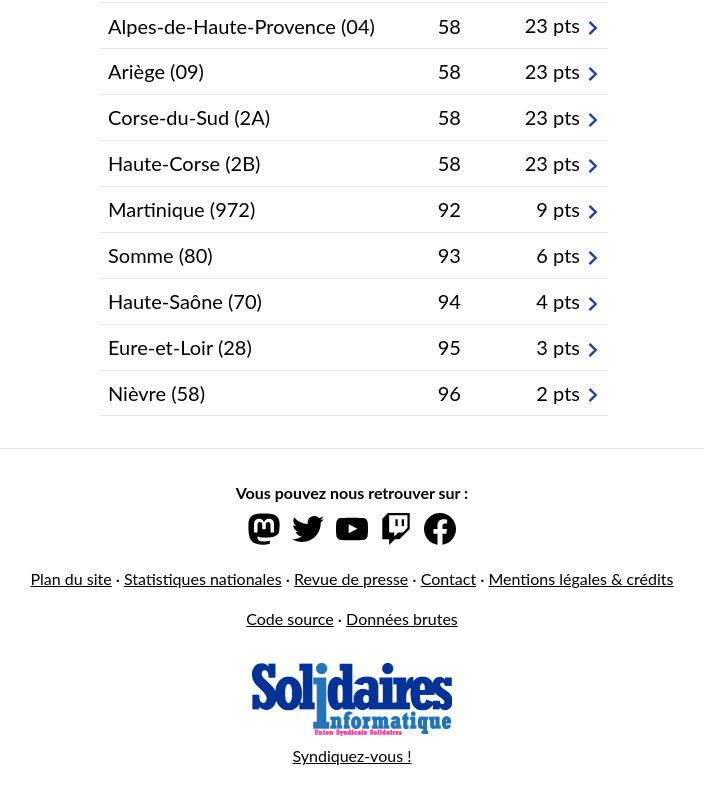
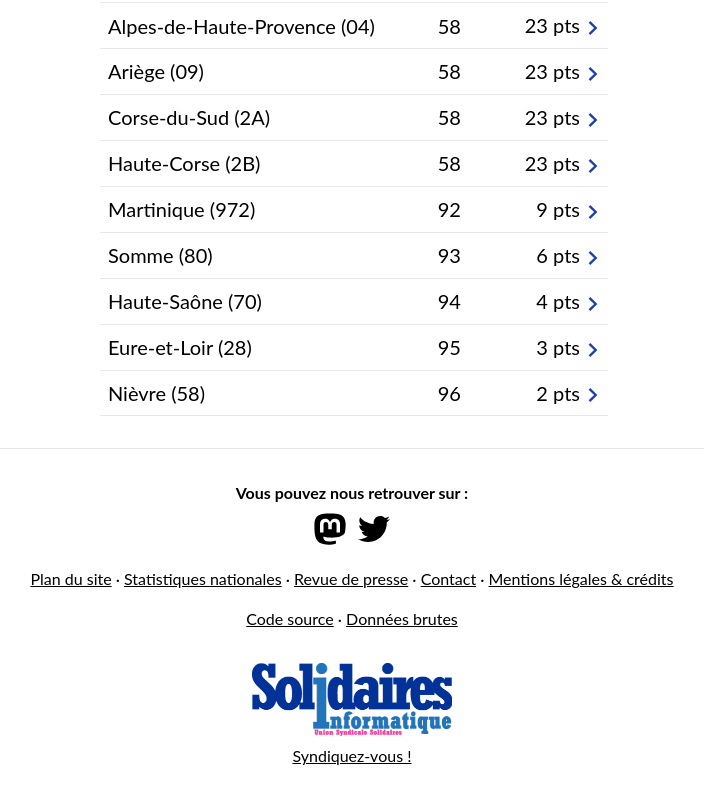
Before and after one commit to cedricr/100joursdezbeul, a SvelteKit app: page / in a window 1280 px wide. Shown: the part 4847-5647 px from the top of the page, without its empty margins (288-992 px from the left). Built offline with nearby package versions, Linux system fonts and the light colour scheme.

Commit message:
Mise à jour des liens RS

```diff
--- a/src/routes/footer.svelte
+++ b/src/routes/footer.svelte
@@ -9,16 +9,15 @@
 		<p class="mb-2 font-bold">Vous pouvez nous retrouver sur :</p>
 		<ul class="flex justify-center gap-3">
 			<li>
-				<a href="https://syndicat.solidaires.org/@SolInfoNat" rel="me" class="inline-block">
+				<a href="https://syndicat.solidaires.org/@100joursdezbeul" rel="me" class="inline-block">
 					<svg
 						xmlns="http://www.w3.org/2000/svg"
 						viewBox="0 0 40 40"
 						class="mastodon w-8"
 						role="img"
-						aria-labelledby="solidaires-informatique-mastodon-title"
+						aria-labelledby="100-jours-mastodon-title"
 					>
-						<title id="solidaires-informatique-mastodon-title"
-							>Le compte Mastodon de Solidaires Informatique</title
+						<title id="100-jours-mastodon-title">Le compte Mastodon de 100 jours de zbeul</title
 						><path
 							d="M39.5509 13.4038C39.5509 4.94663 33.6041 2.46931 33.6041 2.46931C30.6067 1.18679 25.4589 0.646888 20.1104 0.605957H19.9786C14.63 0.646888 9.48647 1.18679 6.48693 2.46931C6.48693 2.46931 0.54013 4.94858 0.54013 13.4038C0.54013 15.3393 0.500387 17.6549 0.565231 20.1107C0.780679 28.3808 2.1926 36.532 10.3985 38.5552C14.1824 39.4888 17.4309 39.6837 20.0455 39.5493C24.7896 39.3037 27.4524 37.9724 27.4524 37.9724L27.2955 34.7642C27.2955 34.7642 23.9048 35.7602 20.0978 35.6393C16.3243 35.5185 12.3438 35.2612 11.733 30.9439C11.6753 30.5427 11.6474 30.1383 11.6493 29.7335C11.6493 29.7335 15.3517 30.5775 20.0455 30.7782C22.9154 30.901 25.6054 30.6223 28.3393 30.3183C33.5811 29.7355 38.1453 26.726 38.7184 23.9758C39.6262 19.643 39.5509 13.4038 39.5509 13.4038ZM32.5374 24.2994H28.1845V14.3609C28.1845 12.2656 27.239 11.2033 25.346 11.2033C23.2543 11.2033 22.2063 12.4644 22.2063 14.9592V20.3992H17.8785V14.9592C17.8785 12.4644 16.8305 11.2033 14.7367 11.2033C12.8437 11.2033 11.8982 12.2675 11.8982 14.3609V24.2994H7.54534V14.0607C7.54534 11.9673 8.11638 10.3047 9.26684 9.07486C10.4508 7.84497 12.0007 7.21345 13.9272 7.21345C16.1549 7.21345 17.8429 8.01064 18.9578 9.60697L20.0414 11.3007L21.127 9.60697C22.2419 8.01064 23.9299 7.21345 26.1576 7.21345C28.082 7.21345 29.634 7.84497 30.818 9.07486C31.9663 10.3047 32.5374 11.9673 32.5374 14.0607V24.2994Z"
 						/>
@@ -26,69 +25,16 @@
 				</a>
 			</li>
 			<li>
-				<a href="https://twitter.com/SolInfoNat" class="inline-block">
+				<a href="https://twitter.com/100joursdezbeul" class="inline-block">
 					<svg
 						xmlns="http://www.w3.org/2000/svg"
 						viewBox="0 0 40 40"
 						class="twitter w-8"
 						role="img"
-						aria-labelledby="solidaires-informatique-twitter-title"
-						><title id="solidaires-informatique-twitter-title"
-							>Le compte Twitter de Solidaires Informatique</title
+						aria-labelledby="100-jours-twitter-title"
+						><title id="100-jours-twitter-title">Le compte Twitter de 100 jours de zbeul</title
 						><path
 							d="M12.5836 36.25C27.6742 36.25 35.9305 23.7445 35.9305 12.9031C35.9305 12.5515 35.9227 12.1922 35.907 11.8406C37.5131 10.6791 38.8992 9.24042 40 7.59216C38.5042 8.25767 36.9161 8.6923 35.2898 8.88123C37.0021 7.85485 38.2842 6.24245 38.8984 4.34294C37.2876 5.2976 35.526 5.97102 33.6891 6.33435C32.4514 5.01927 30.815 4.14853 29.0328 3.85675C27.2506 3.56498 25.422 3.86842 23.8296 4.72016C22.2372 5.5719 20.9697 6.92451 20.2231 8.56885C19.4765 10.2132 19.2924 12.0577 19.6992 13.8172C16.4375 13.6535 13.2466 12.8062 10.3333 11.3302C7.42004 9.85415 4.84949 7.78239 2.78828 5.24919C1.74067 7.05541 1.42009 9.19274 1.89172 11.2268C2.36334 13.2609 3.59177 15.0391 5.32734 16.2C4.02438 16.1586 2.74996 15.8078 1.60938 15.1765V15.2781C1.60821 17.1736 2.2635 19.011 3.46385 20.4779C4.6642 21.9449 6.33554 22.9509 8.19375 23.325C6.98676 23.6552 5.71997 23.7033 4.49141 23.4656C5.01576 25.0957 6.03596 26.5215 7.40962 27.5439C8.78328 28.5663 10.4419 29.1343 12.1539 29.1687C9.24737 31.4518 5.65696 32.6902 1.96094 32.6844C1.30548 32.6833 0.650665 32.6432 0 32.564C3.75476 34.9729 8.12255 36.2523 12.5836 36.25Z"
-						/>
-					</svg>
-				</a>
-			</li>
-			<li>
-				<a href="https://www.youtube.com/channel/UCge6n8ryVZR076ZEyOJP00Q" class="inline-block">
-					<svg
-						xmlns="http://www.w3.org/2000/svg"
-						viewBox="0 0 40 40"
-						class="youtube w-8"
-						role="img"
-						aria-labelledby="solidaires-informatique-youtube-title"
-						><title id="solidaires-informatique-youtube-title"
-							>Le compte YouTube de Solidaires Informatique</title
-						><path
-							d="M39.6016 12C39.6016 12 39.2109 9.24219 38.0078 8.03125C36.4844 6.4375 34.7813 6.42969 34 6.33594C28.4063 5.92969 20.0078 5.92969 20.0078 5.92969H19.9922C19.9922 5.92969 11.5937 5.92969 6 6.33594C5.21875 6.42969 3.51562 6.4375 1.99219 8.03125C0.789063 9.24219 0.40625 12 0.40625 12C0.40625 12 0 15.2422 0 18.4766V21.5078C0 24.7422 0.398437 27.9844 0.398437 27.9844C0.398437 27.9844 0.789062 30.7422 1.98437 31.9531C3.50781 33.5469 5.50781 33.4922 6.39844 33.6641C9.60156 33.9688 20 34.0625 20 34.0625C20 34.0625 28.4063 34.0469 34 33.6484C34.7813 33.5547 36.4844 33.5469 38.0078 31.9531C39.2109 30.7422 39.6016 27.9844 39.6016 27.9844C39.6016 27.9844 40 24.75 40 21.5078V18.4766C40 15.2422 39.6016 12 39.6016 12ZM15.8672 25.1875V13.9453L26.6719 19.5859L15.8672 25.1875Z"
-						/>
-					</svg>
-				</a>
-			</li>
-			<li>
-				<a href="https://www.twitch.tv/solidaires_info" class="inline-block">
-					<svg
-						xmlns="http://www.w3.org/2000/svg"
-						viewBox="0 0 40 40"
-						class="twitch w-8"
-						role="img"
-						aria-labelledby="solidaires-informatique-twitch-title"
-						><title id="solidaires-informatique-twitch-title"
-							>Le compte Twitch de Solidaires Informatique</title
-						>
-						<path
-							d="M10.0013 0L2.8584 7.14286V32.8571H11.4298V40L18.5727 32.8571H24.287L37.1441 20V0H10.0013ZM34.287 18.5714L28.5727 24.2857H22.8584L17.8584 29.2857V24.2857H11.4298V2.85714H34.287V18.5714Z"
-						/>
-						<path d="M30.0012 7.85718H27.144V16.4286H30.0012V7.85718Z" />
-						<path d="M22.144 7.85718H19.2869V16.4286H22.144V7.85718Z" />
-					</svg>
-				</a>
-			</li>
-			<li>
-				<a href="https://www.facebook.com/solidairesinformatique/" class="inline-block">
-					<svg
-						xmlns="http://www.w3.org/2000/svg"
-						viewBox="0 0 40 40"
-						class="facebook w-8"
-						role="img"
-						aria-labelledby="solidaires-informatique-facebook-title"
-						><title id="solidaires-informatique-facebook-title"
-							>Le compte Facebook de Solidaires Informatique</title
-						>
-						<path
-							d="M40 20C40 8.9543 31.0457 0 20 0C8.9543 0 0 8.9543 0 20C0 29.9824 7.31367 38.2566 16.875 39.757V25.7813H11.7969V20H16.875V15.5938C16.875 10.5813 19.8609 7.8125 24.4293 7.8125C26.6168 7.8125 28.9062 8.20313 28.9062 8.20313V13.125H26.3844C23.9 13.125 23.125 14.6668 23.125 16.25V20H28.6719L27.7852 25.7813H23.125V39.757C32.6863 38.2566 40 29.9824 40 20Z"
 						/>
 					</svg>
 				</a>
```
